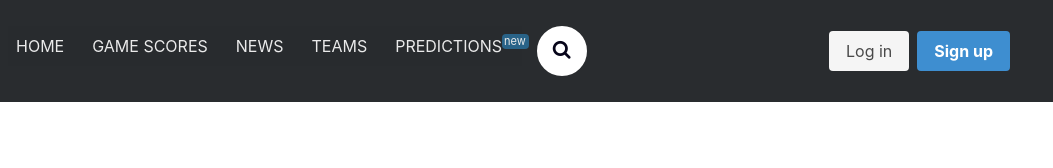
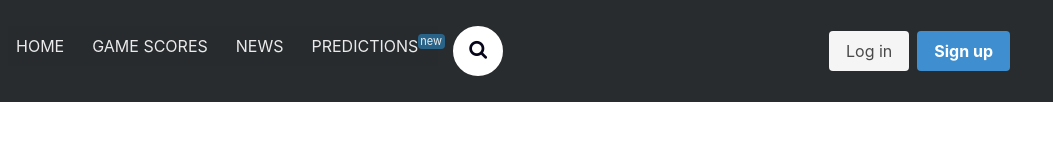
Before and after one commit to vijankush/Quatroah, a website: page public/news.html in a window 1280 px wide. Shown: the full height of the page, 227-1280 px from the left. Drawn offline with nearby package versions, Linux system fonts and the light colour scheme; some packages are replaced by stand-ins of ours; no server answers.

Commit message:
fixed menu, news and scores. reverted commit

```diff
--- a/public/news.html
+++ b/public/news.html
@@ -47,7 +47,7 @@
                     <li class="nav-item" role="presentation"><a class="nav-link" href="/">HOME</a></li>
                     <li class="nav-item" role="presentation"><a class="nav-link" href="scores.html">GAME SCORES</a></li>
                     <li class="nav-item" role="presentation"><a class="nav-link" href="news.html">NEWS</a></li>
-                    <li class="nav-item" role="presentation"><a class="nav-link" href="#">TEAMS </a></li>
+                    <!-- <li class="nav-item" role="presentation"><a class="nav-link" href="#">TEAMS </a></li> -->
                     <li class="nav-item" role="presentation"><a class="nav-link custom-navbar" href="#"> PREDICTIONS
                             <span class="badge badge-pill badge-primary"> new</span></a></li>
                     <li class="nav-item" role="presentation">
```
Also changed, not shown: public/scores.html (+1 -1 lines).
